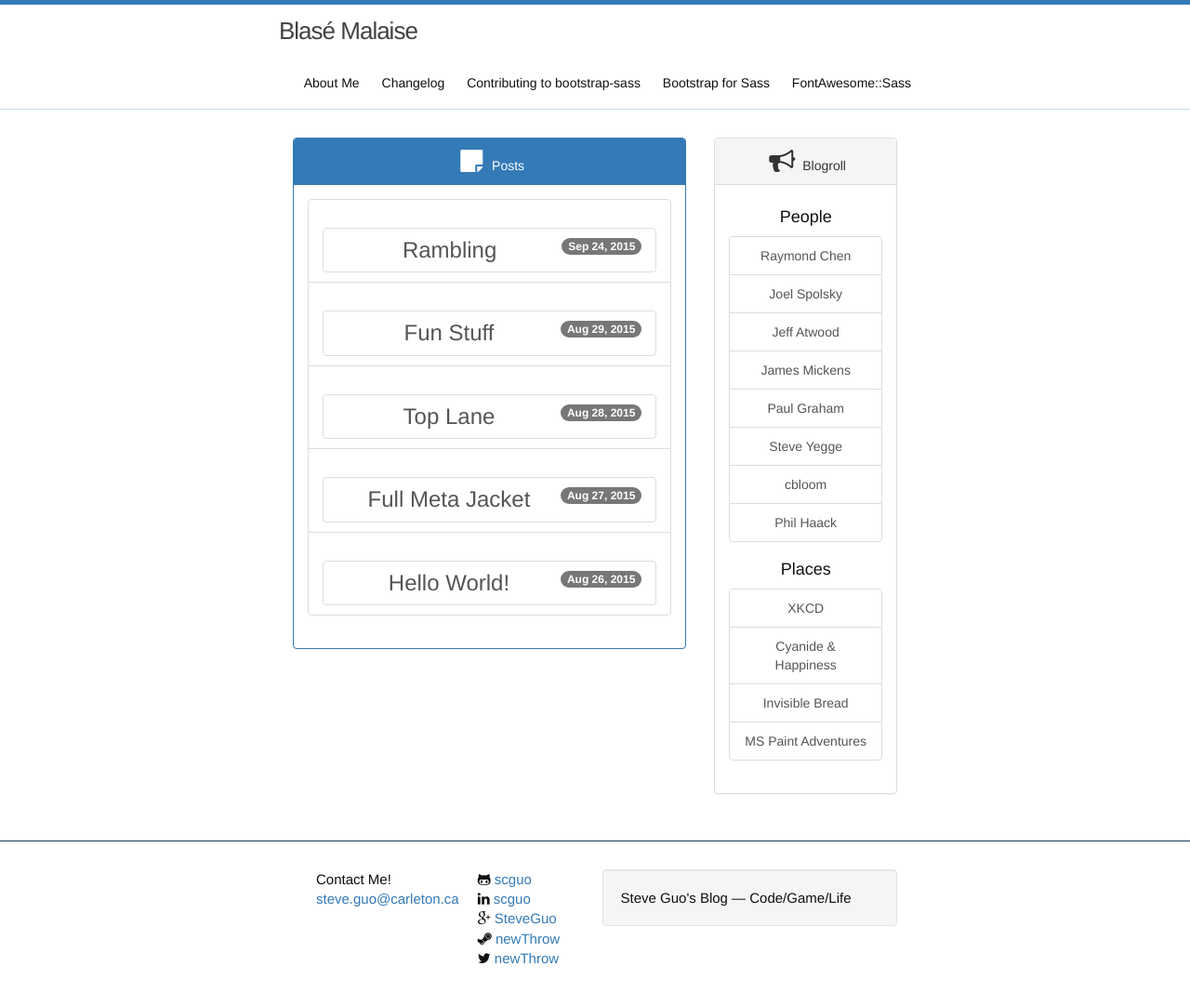
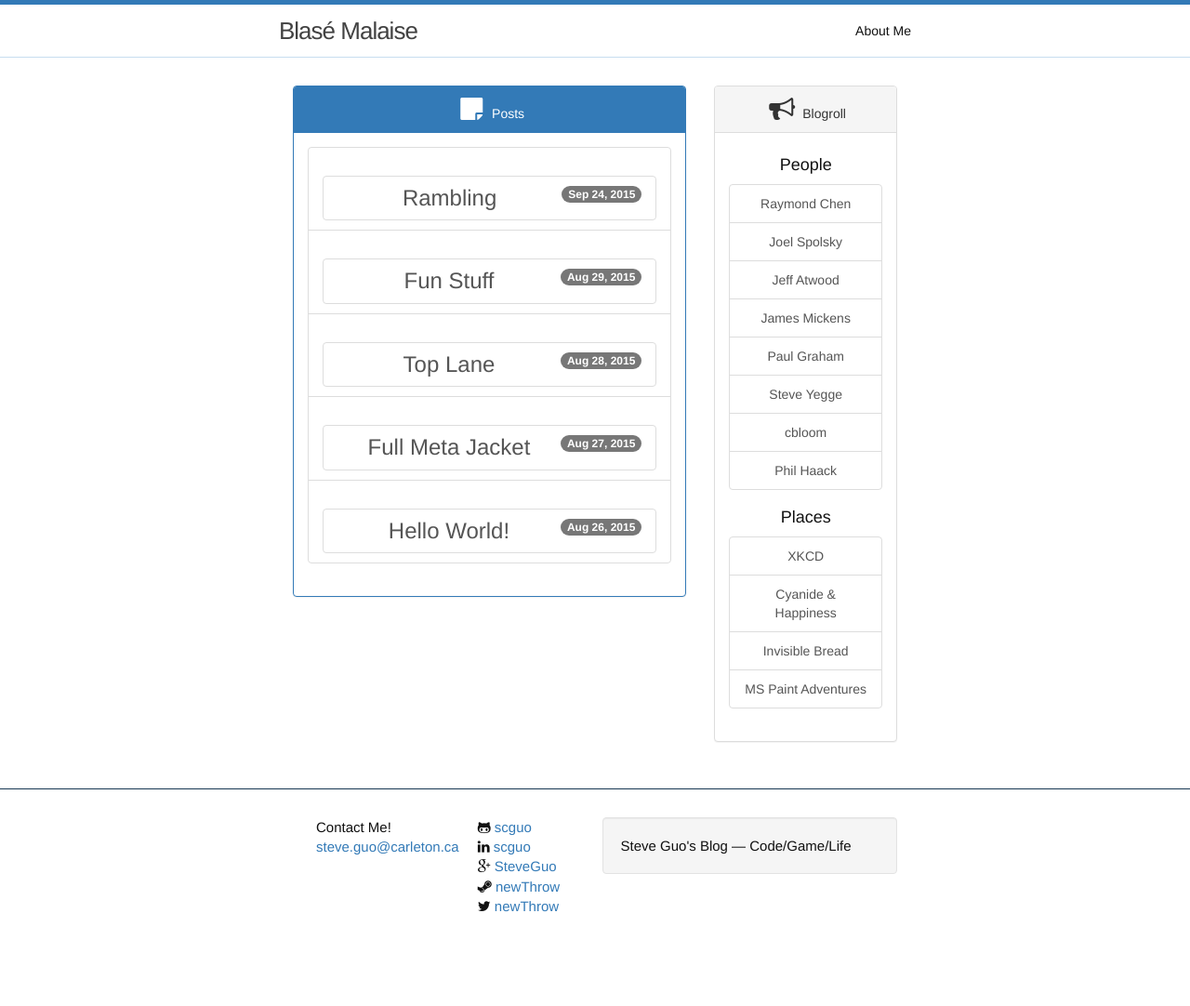
Before and after one commit to scguo/scguo.github.io, a Jekyll site: the page built from index.html, in a window 1280 px wide. Shown: the whole page at 93% size. Built offline with Jekyll 4.4.1, drawn with Linux system fonts in a browser that asks for light colours; after the commit the page ends 1026 px from its top, so only the background shows below that; some of the changed lines change nothing that is shown.

Commit message:
quick hack around extra markdown files

```diff
--- a/_config.yml
+++ b/_config.yml
@@ -14,10 +14,15 @@ twitter_username: newThrow
 
 # Build settings
 markdown: kramdown
+exclude: ["Gemfile",
+  "Gemfile.lock",
+  "/bower_components/bootstrap-sass/*.md",
+  "/bower_components/font-awesome-sass/*.md"
+]
 
 # Outputting
 permalink: pretty
 
 # Swag
-gems:
+plugins:
   - jekyll-sitemap
```
